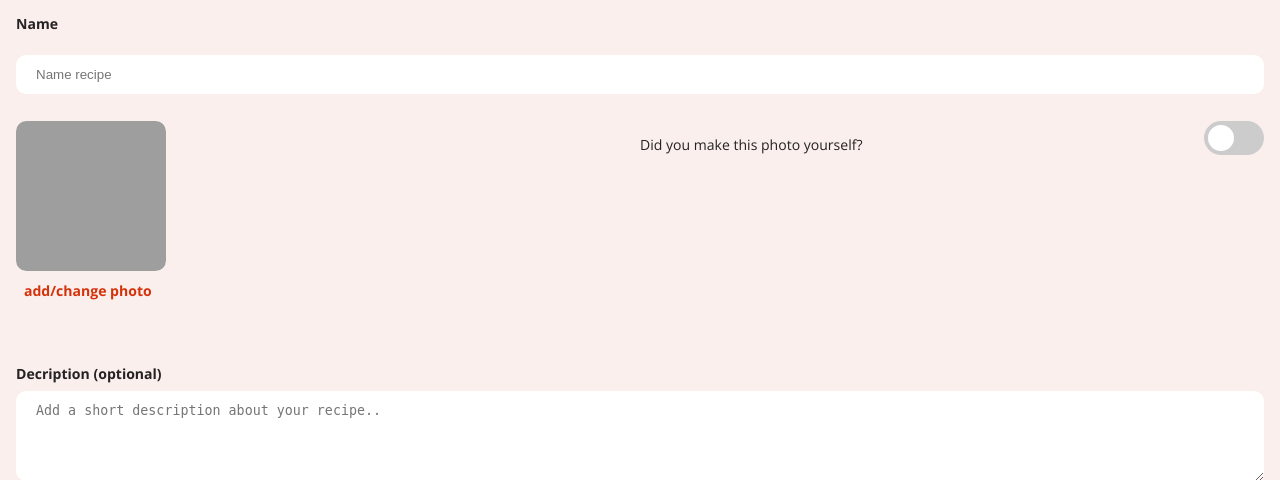
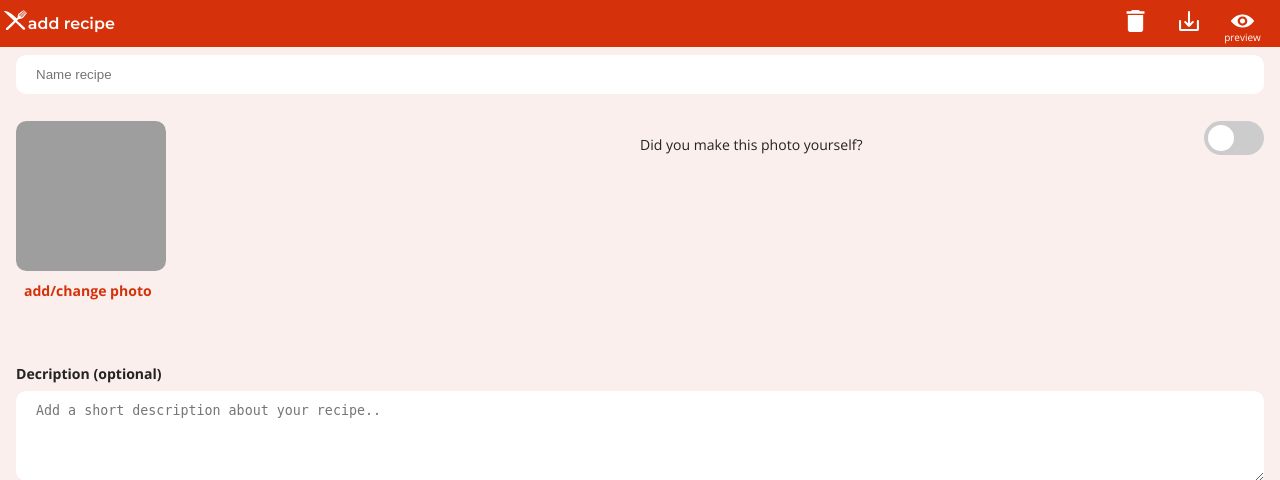
Before and after one commit to Angels100k/Recappi, a PHP site: page /create/recipe/0 in a window 1280 px wide. Shown: the top 480 px of the page. Run offline with PHP 8.4, Linux system fonts and the light colour scheme; the visitor is signed in with stand-in values (Sample User, id 1); data that the repository does not hold is empty; grey boxes are pictures that could not be loaded.

Commit message:
recipe navbar design done

```diff
--- a/assets/css/main.css
+++ b/assets/css/main.css
@@ -812,7 +812,60 @@ a {
     transition: all 0.5s cubic-bezier(0.68, -0.55, 0.265, 1.55 );
 }
 
-
+.preview-text{
+    margin-top: -35px;
+    margin-bottom:0;
+    font-size: 10px;
+    color:#fff;
+}
+.icon-cross{
+    position: absolute;
+    top: 25%;
+    left: -25px;
+    transform: translateY(-50%);
+    font-size: 25px;
+    cursor: pointer;
+    height: 45px;
+    width: 45px;
+    line-height: 50px;
+    text-align: center;
+    border-radius: 50%;
+}
+.icon-trashCan{
+    margin-top: 25%;
+    right: 0;
+    transform: translateY(-50%);
+    font-size: 25px;
+    cursor: pointer;
+    height: 45px;
+    width: 45px;
+    line-height: 50px;
+    text-align: center;
+    border-radius: 50%;
+}
+.icon-save{
+    margin-top: 25%;
+    right: 0;
+    transform: translateY(-50%);
+    font-size: 25px;
+    cursor: pointer;
+    height: 45px;
+    width: 45px;
+    line-height: 50px;
+    text-align: center;
+    border-radius: 50%;
+}
+.icon-eye{
+    margin-top: 25%;
+    transform: translateY(-50%);
+    font-size: 25px;
+    cursor: pointer;
+    height: 45px;
+    width: 45px;
+    line-height: 50px;
+    text-align: center;
+    border-radius: 50%;
+}
 /* .settings-menu.open {
     display: block;
 } */
@@ -837,6 +890,7 @@ a {
     display: block;
     text-align: left;
 }
+
 
 .main-navbar .navbar-icons {
     position: absolute;
--- /dev/null
+++ b/elements/navbar/navbar-addrecipe.php
@@ -0,0 +1,45 @@
+<?php
+?>
+<nav class="main-navbar">
+    <div class="navbar-title">
+        <a class="icon icon-cross" id="icon-cross">
+            <img style="height: 50%; width: 50%;" src="/assets/img/svg/cross.svg" alt="left arrow icon">
+        </a>
+        <span class="page-title" id="page-title"></span>
+    </div>
+
+
+
+    <div class="navbar-icons">
+
+
+        <!-- notifications -->
+        <a class="icon icon-eye" id="icon-eye" onclick="">
+            <img style="height: 50%; width: 50%;" src="/assets/img/svg/eye.svg" alt="bell icon">
+            <p class="preview-text">preview</p>
+        </a>
+
+        <!-- settings -->
+        <a class="icon icon-save" id="icon-save" onclick="">
+            <img style="height: 50%; width: 50%;" src="/assets/img/svg/save-icon.svg" alt="cog wheel icon">
+        </a>
+
+        <!-- filter -->
+        <a class="icon icon-trashCan" id="icon-trashCan" onclick="">
+            <img style="height: 50%; width: 50%;" src="/assets/img/svg/trash-can.svg" alt="control sliders icon">
+        </a>
+
+
+
+
+        <!-- shopping list -->
+        <a class="icon icon-bullet-list" id="icon-bullet-list">
+            <img src="/assets/img/svg/bullet-list.svg" alt="bullet list icon">
+        </a>
+    </div>
+
+
+
+    <!-- logout -->
+
+</nav>
--- a/webpage/edit/recipe.php
+++ b/webpage/edit/recipe.php
@@ -48,6 +48,7 @@ if($link === ""){
 </head>
 
 <body style="background-color: var(--background)">
+<?php require $dir.'/elements/navbar/navbar-addrecipe.php';?>
 <div id="modalPrepTime" class="modal">
 
   <!-- Modal content -->
@@ -608,6 +609,10 @@ tagBtn.onclick = function() {
     modalTag.style.display = "block";
     document.getElementById("inputAddTag").focus();
 }
+if(document.getElementById("container1").style.display != 'none' ){
+    const pageTitle = document.querySelector(".page-title");
+    pageTitle.innerText = 'add recipe';
+}
 
 
 
@@ -675,6 +680,8 @@ if(document.getElementById("recipeLink")){
         container1.style.display = 'none';
         container2.style.display = '';
         container3.style.display = 'none';
+        const pageTitle = document.querySelector(".page-title");
+        pageTitle.innerText = 'add ingredients';
     }else if(container2.style.display == ''){
 
         var data = {
@@ -696,6 +703,8 @@ if(document.getElementById("recipeLink")){
         container1.style.display = 'none';
         container2.style.display = 'none'
         container3.style.display = '';
+        const pageTitle = document.querySelector(".page-title");
+        pageTitle.innerText = 'add preparation';
     }
 }
 
@@ -731,11 +740,15 @@ BtnPrev.onclick = function() {
         container1.style.display = '';
         container2.style.display = 'none'
         container3.style.display = 'none';
+        const pageTitle = document.querySelector(".page-title");
+        pageTitle.innerText = 'add recipe';
     }else if(container3.style.display == ''){
         BtnNext.style.display = '';
         container1.style.display = 'none';
         container2.style.display = ''
         container3.style.display = 'none';
+        const pageTitle = document.querySelector(".page-title");
+        pageTitle.innerText = 'add ingredients';
     }
 }
 
```
Also changed, not shown: assets/img/svg/eye.svg (added), assets/img/svg/save-icon.svg (added), assets/img/svg/trash-can.svg (added).
